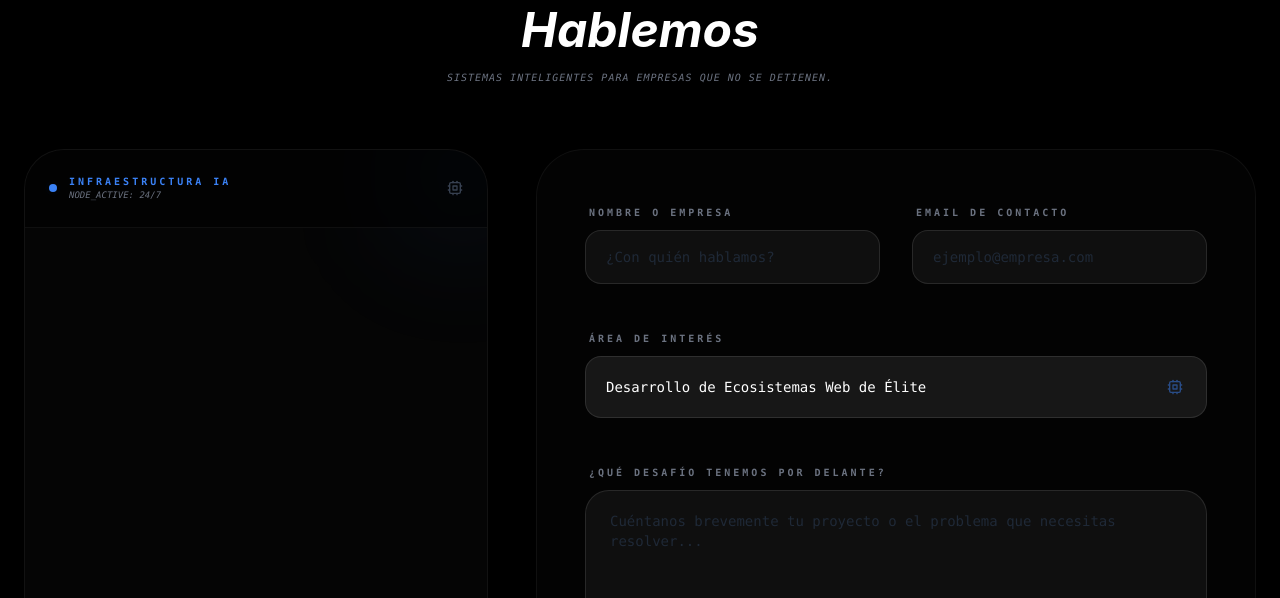
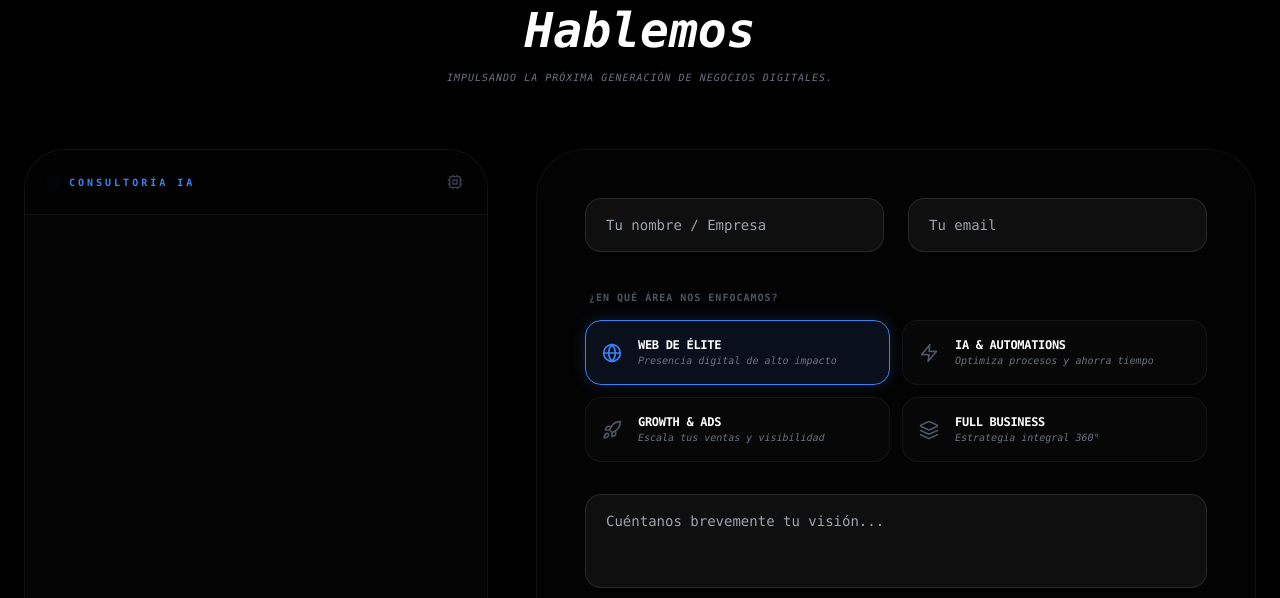
Before and after one commit to UriGali/uriroig-frontend, a React (Vite) app: page /contacto in a window 1280 px wide. Shown: the part 202-800 px from the top of the page. Built offline with nearby package versions, Linux system fonts and the light colour scheme.

Commit message:
cambioaaaas

```diff
--- a/src/components/ContactForm.jsx
+++ b/src/components/ContactForm.jsx
@@ -1,182 +1,152 @@
 import React, { useState, useEffect } from 'react';
-import { Send, CheckCircle2, Cpu } from 'lucide-react';
+import { Send, CheckCircle2, Cpu, Globe, Zap, Rocket, Layers } from 'lucide-react';
 import toast from 'react-hot-toast';
 
 const ContactForm = () => {
   const [formData, setFormData] = useState({
     name: '',
     email: '',
-    service: 'Desarrollo de Ecosistemas Web de Élite',
+    service: 'Web de Élite',
     message: ''
   });
 
   const [status, setStatus] = useState('');
 
-  // INICIALIZACIÓN DE TYPEBOT
   useEffect(() => {
     const typebotInitScript = document.createElement("script");
     typebotInitScript.type = "module";
     typebotInitScript.innerHTML = `import Typebot from 'https://cdn.jsdelivr.net/npm/@typebot.io/js@0.2/dist/web.js';
-      Typebot.initStandard({
-        typebot: "my-typebot-3ad2517"
-      });`;
+      Typebot.initStandard({ typebot: "my-typebot-3ad2517" });`;
     document.body.append(typebotInitScript);
   }, []);
+
+  const services = [
+    { id: 'Web de Élite', title: 'Web de Élite', desc: 'Presencia digital de alto impacto', icon: <Globe className="w-5 h-5" /> },
+    { id: 'IA & Automations', title: 'IA & Automations', desc: 'Optimiza procesos y ahorra tiempo', icon: <Zap className="w-5 h-5" /> },
+    { id: 'Growth & Ads', title: 'Growth & Ads', desc: 'Escala tus ventas y visibilidad', icon: <Rocket className="w-5 h-5" /> },
+    { id: 'Full Business', title: 'Full Business', desc: 'Estrategia integral 360°', icon: <Layers className="w-5 h-5" /> }
+  ];
 
   const handleSubmit = async (e) => {
     e.preventDefault();
     setStatus('enviando');
-
     try {
       const response = await fetch('https://uriroig-backend-production.up.railway.app/contact', {
         method: 'POST',
         headers: { 'Content-Type': 'application/json' },
         body: JSON.stringify(formData),
       });
-
       if (response.ok) {
         setStatus('success');
-        toast.success(`¡Propuesta recibida, ${formData.name}! Analizando viabilidad técnica.`, {
+        toast.success(`¡Sistemas listos, ${formData.name}! Recibirás noticias pronto.`, {
           icon: <CheckCircle2 className="text-blue-500 w-6 h-6" />,
           style: { border: '1px solid #3b82f6', padding: '20px', color: '#fff', background: '#0a0a0a' },
         });
-        setFormData({ name: '', email: '', service: 'Desarrollo de Ecosistemas Web de Élite', message: '' });
+        setFormData({ name: '', email: '', service: 'Web de Élite', message: '' });
       } else {
         setStatus('error');
-        toast.error("Error en el servidor. Inténtalo de nuevo.");
+        toast.error("Error en la conexión.");
       }
     } catch (error) {
       setStatus('error');
-      toast.error("Sin conexión. Verifica que el sistema esté operativo.");
+      toast.error("Error de red.");
     }
   };
 
   return (
-    <section id="contact" className="py-20 bg-black px-6">
+    <section id="contact" className="py-20 bg-black px-6 font-mono">
       <div className="max-w-7xl mx-auto">
         <div className="text-center mb-16">
           <h2 className="text-4xl md:text-5xl font-bold text-white mb-4 italic">Hablemos</h2>
-          <p className="text-gray-500 italic max-w-lg mx-auto uppercase text-[10px] tracking-widest font-mono text-center">Sistemas inteligentes para empresas que no se detienen.</p>
+          <p className="text-gray-500 italic max-w-lg mx-auto uppercase text-[10px] tracking-widest text-center">Impulsando la próxima generación de negocios digitales.</p>
         </div>
 
         <div className="grid grid-cols-1 lg:grid-cols-5 gap-12 items-stretch">
 
-          {/* COLUMNA IZQUIERDA: ASISTENTE IA */}
-          <div className="lg:col-span-2 flex flex-col">
-            <div className="bg-white/[0.02] border border-white/5 rounded-[2.5rem] backdrop-blur-3xl relative overflow-hidden h-[650px] flex flex-col shadow-2xl border-blue-500/20">
-              <div className="absolute -top-10 -right-10 w-32 h-32 bg-blue-500/10 rounded-full blur-3xl pointer-events-none" />
-
-              <div className="p-6 border-b border-white/5 flex justify-between items-center bg-black/60 z-10 shrink-0 font-mono">
+          {/* COLUMNA IZQUIERDA: AGENTE IA */}
+          <div className="lg:col-span-2">
+            <div className="bg-white/[0.02] border border-white/5 rounded-[2.5rem] backdrop-blur-3xl overflow-hidden h-[650px] flex flex-col shadow-2xl border-blue-500/20">
+              <div className="p-6 border-b border-white/5 flex justify-between items-center bg-black/60 z-10">
                 <div className="flex items-center gap-3">
-                  <div className="relative">
-                    <div className="w-2 h-2 bg-blue-500 rounded-full animate-ping absolute opacity-75" />
-                    <div className="w-2 h-2 bg-blue-500 rounded-full relative" />
-                  </div>
-                  <div>
-                    <h3 className="text-blue-500 text-[10px] uppercase tracking-[0.3em] font-bold">Infraestructura IA</h3>
-                    <p className="text-[9px] text-gray-500 italic uppercase">Node_Active: 24/7</p>
-                  </div>
+                  <div className="w-2 h-2 bg-blue-500 rounded-full animate-ping" />
+                  <h3 className="text-blue-500 text-[10px] uppercase tracking-[0.3em] font-bold">Consultoría IA</h3>
                 </div>
                 <Cpu className="w-4 h-4 text-gray-700" />
               </div>
-
-              <div className="flex-grow w-full h-full overflow-hidden relative z-10">
+              <div className="flex-grow w-full overflow-hidden relative z-10">
                 <typebot-standard style={{ width: "100%", height: "100%" }}></typebot-standard>
-              </div>
-
-              <div className="p-4 bg-black/40 border-t border-white/5 shrink-0">
-                <p className="text-[8px] text-center text-gray-600 font-mono tracking-widest uppercase text-center">
-                  Sistemas optimizados. Sin fricción manual.
-                </p>
               </div>
             </div>
           </div>
 
-          {/* COLUMNA DERECHA: FORMULARIO DE ÉLITE */}
+          {/* COLUMNA DERECHA: FORMULARIO CON CARDS */}
           <div className="lg:col-span-3">
             <form onSubmit={handleSubmit} className="bg-white/[0.01] border border-white/5 p-8 md:p-12 rounded-[3rem] shadow-2xl relative h-full flex flex-col justify-between backdrop-blur-md">
-              <div className="space-y-10">
+              <div className="space-y-8">
 
                 {/* NOMBRE Y EMAIL */}
-                <div className="grid grid-cols-1 md:grid-cols-2 gap-8">
-                  <div className="group space-y-2">
-                    <label className="text-[10px] text-gray-500 uppercase tracking-[0.3em] ml-1 font-bold font-mono group-focus-within:text-blue-500 transition-colors">Nombre o Empresa</label>
+                <div className="grid grid-cols-1 md:grid-cols-2 gap-6">
                   <input
                     type="text"
                     value={formData.name}
-                      placeholder="¿Con quién hablamos?"
-                      className="w-full bg-white/5 border border-white/10 rounded-2xl px-5 py-4 text-white focus:outline-none focus:border-blue-500/50 focus:bg-blue-500/5 transition-all font-mono text-sm placeholder:text-gray-800"
+                    placeholder="Tu nombre / Empresa"
+                    className="w-full bg-white/5 border border-white/10 rounded-2xl px-5 py-4 text-white focus:border-blue-500/50 outline-none text-sm transition-all"
                     onChange={(e) => setFormData({ ...formData, name: e.target.value })}
                     required
                   />
-                  </div>
-                  <div className="group space-y-2">
-                    <label className="text-[10px] text-gray-500 uppercase tracking-[0.3em] ml-1 font-bold font-mono group-focus-within:text-blue-500 transition-colors">Email de Contacto</label>
                   <input
                     type="email"
                     value={formData.email}
-                      placeholder="ejemplo@empresa.com"
-                      className="w-full bg-white/5 border border-white/10 rounded-2xl px-5 py-4 text-white focus:outline-none focus:border-blue-500/50 focus:bg-blue-500/5 transition-all font-mono text-sm placeholder:text-gray-800"
+                    placeholder="Tu email"
+                    className="w-full bg-white/5 border border-white/10 rounded-2xl px-5 py-4 text-white focus:border-blue-500/50 outline-none text-sm transition-all"
                     onChange={(e) => setFormData({ ...formData, email: e.target.value })}
                     required
                   />
                 </div>
+
+                {/* SELECCIÓN DE SERVICIO MEDIANTE CARDS */}
+                <div className="space-y-3">
+                  <label className="text-[10px] text-gray-600 uppercase tracking-widest ml-1 font-bold">¿En qué área nos enfocamos?</label>
+                  <div className="grid grid-cols-1 md:grid-cols-2 gap-3">
+                    {services.map((s) => (
+                      <div
+                        key={s.id}
+                        onClick={() => setFormData({ ...formData, service: s.id })}
+                        className={`cursor-pointer p-4 rounded-2xl border transition-all flex items-center gap-4 ${formData.service === s.id
+                            ? 'border-blue-500 bg-blue-500/10 shadow-[0_0_15px_rgba(59,130,246,0.2)]'
+                            : 'border-white/5 bg-white/[0.02] hover:border-white/20'
+                          }`}
+                      >
+                        <div className={`${formData.service === s.id ? 'text-blue-500' : 'text-gray-600'}`}>
+                          {s.icon}
                         </div>
-
-                {/* SERVICIOS DE ÉLITE */}
-                <div className="group space-y-2">
-                  <label className="text-[10px] text-gray-500 uppercase tracking-[0.3em] ml-1 font-bold font-mono group-focus-within:text-blue-500 transition-colors">Área de Interés</label>
-                  <div className="relative">
-                    <select
-                      value={formData.service}
-                      className="w-full bg-neutral-900 border border-white/10 rounded-2xl px-5 py-5 text-white focus:outline-none focus:border-blue-500/50 appearance-none cursor-pointer font-mono text-sm"
-                      onChange={(e) => setFormData({ ...formData, service: e.target.value })}
-                    >
-                      <option value="Desarrollo de Ecosistemas Web de Élite">Desarrollo de Ecosistemas Web de Élite</option>
-                      <option value="Ingeniería de Automatizaciones con IA">Ingeniería de Automatizaciones con IA</option>
-                      <option value="Estrategia de Growth & Ads">Estrategia de Growth & Ads</option>
-                      <option value="Solución Integral (Full Stack Business)">Solución Integral (Full Stack Business)</option>
-                    </select>
-                    <div className="absolute right-6 top-1/2 -translate-y-1/2 pointer-events-none text-blue-500">
-                      <Cpu className="w-4 h-4 opacity-50" />
+                        <div>
+                          <p className="text-xs font-bold text-white uppercase tracking-tight">{s.title}</p>
+                          <p className="text-[10px] text-gray-500 italic">{s.desc}</p>
                         </div>
+                      </div>
+                    ))}
                   </div>
                 </div>
 
-                {/* DESCRIPCIÓN DEL DESAFÍO */}
-                <div className="group space-y-2">
-                  <label className="text-[10px] text-gray-500 uppercase tracking-[0.3em] ml-1 font-bold font-mono group-focus-within:text-blue-500 transition-colors">¿Qué desafío tenemos por delante?</label>
+                {/* DESAFÍO */}
                 <textarea
-                    rows="5"
+                  rows="3"
                   value={formData.message}
-                    placeholder="Cuéntanos brevemente tu proyecto o el problema que necesitas resolver..."
-                    className="w-full bg-white/5 border border-white/10 rounded-3xl px-6 py-5 text-white focus:outline-none focus:border-blue-500/50 focus:bg-blue-500/5 transition-all resize-none font-mono text-sm placeholder:text-gray-800"
+                  placeholder="Cuéntanos brevemente tu visión..."
+                  className="w-full bg-white/5 border border-white/10 rounded-2xl px-5 py-4 text-white focus:border-blue-500/50 outline-none text-sm transition-all resize-none"
                   onChange={(e) => setFormData({ ...formData, message: e.target.value })}
                   required
                 ></textarea>
               </div>
-              </div>
 
-              {/* BOTÓN DE ACCIÓN */}
               <button
                 type="submit"
                 disabled={status === 'enviando'}
-                className="w-full mt-10 relative group/btn overflow-hidden rounded-2xl shadow-2xl shadow-blue-600/10 active:scale-[0.98] transition-all"
+                className="w-full mt-8 bg-blue-600 hover:bg-blue-500 text-white font-bold py-5 rounded-2xl transition-all flex items-center justify-center gap-3 group uppercase tracking-widest text-[11px]"
               >
-                <div className="absolute inset-0 bg-gradient-to-r from-blue-700 to-blue-500 transition-all duration-300 group-hover/btn:scale-110" />
-                <div className="relative py-6 flex items-center justify-center gap-4 text-white font-bold font-mono uppercase tracking-[0.4em] text-[10px]">
-                  {status === 'enviando' ? (
-                    <div className="flex items-center gap-2">
-                      <div className="w-4 h-4 border-2 border-white/20 border-t-white rounded-full animate-spin" />
-                      Sincronizando...
-                    </div>
-                  ) : (
-                    <>
-                      Iniciar Protocolo
-                      <Send className="w-4 h-4 group-hover/btn:translate-x-1 group-hover/btn:-translate-y-1 transition-transform" />
-                    </>
-                  )}
-                </div>
+                {status === 'enviando' ? 'Sincronizando...' : 'Enviar Solicitud'}
+                <Send className="w-4 h-4 group-hover:translate-x-1 group-hover:-translate-y-1 transition-transform" />
               </button>
             </form>
           </div>
```
Lines whose indentation alone changed are shown as unchanged.
